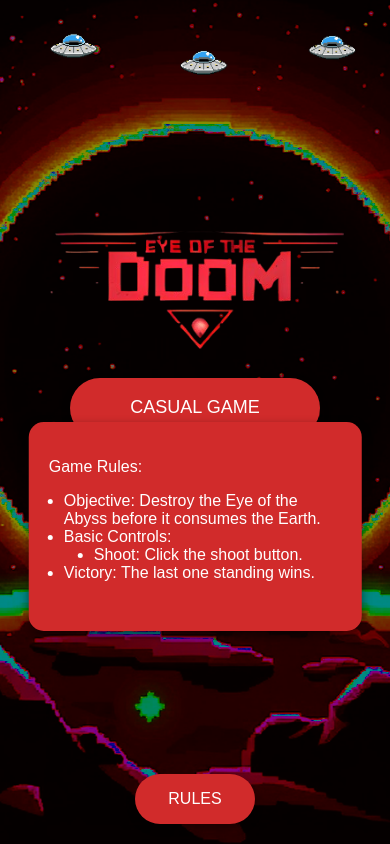
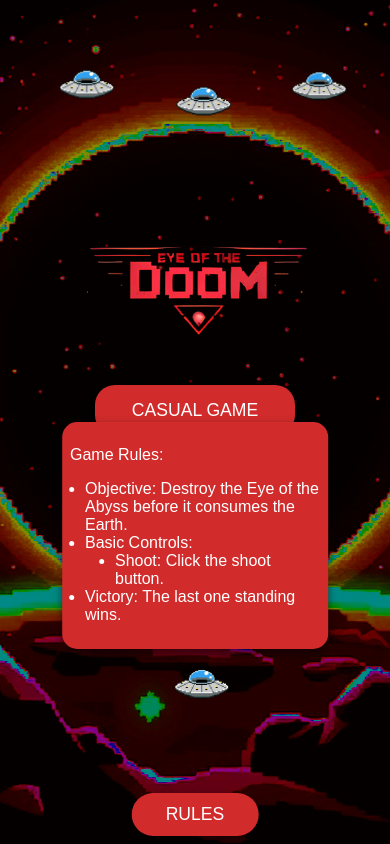
Before and after one commit to LozzDev/EyeOfTheDoom, a plain HTML site: page home.html in a window 390 px wide. Both pictures are taken after a click on the button "RULES". Drawn offline with Linux system fonts and the light colour scheme; a web font is replaced by a local one.

Commit message:
Modifying the home styles in the homeStyle2.css file, adding responsiveness to the entire home

```diff
--- a/home.html
+++ b/home.html
@@ -4,7 +4,7 @@
 		<meta charset="UTF-8" />
 		<meta name="viewport" content="width=device-width, initial-scale=1.0" />
 		<title>Eye of the Doom</title>
-		<link rel="stylesheet" href="homeStyle.css" />
+		<link rel="stylesheet" href="homeStyle2.css" />
 		<link rel="preconnect" href="https://fonts.googleapis.com" />
 		<link rel="preconnect" href="https://fonts.gstatic.com" crossorigin />
 		<link
@@ -43,8 +43,12 @@
 
 				<!-- Botones -->
 				<div class="buttons">
-					<a href="main.html"><button class="btn casual">Casual game</button></a>
-					<a href="custom.html"><button class="btn custom">Custom game</button></a>
+					<a href="main.html"
+						><button class="btn casual">Casual game</button></a
+					>
+					<a href="custom.html"
+						><button class="btn custom">Custom game</button></a
+					>
 				</div>
 
 				<!-- Caja de Reglas (inicialmente oculta) -->
@@ -52,7 +56,8 @@
 					<p>Game Rules:</p>
 					<ul>
 						<li>
-							Objective: Destroy the Eye of the Abyss before it consumes the Earth.
+							Objective: Destroy the Eye of the Abyss before it
+							consumes the Earth.
 						</li>
 						<li>
 							Basic Controls:
@@ -64,17 +69,12 @@
 					</ul>
 				</div>
 
-				<!-- Botón para mostrar las reglas -->
+				<!-- Botón para mostrar/ocultar las reglas -->
 				<button class="rules-toggle-btn" id="rulesButton">Rules</button>
 			</main>
 
+			<img id="ovni4" src="./images/ovni.png" alt="Ovni" />
 			<footer>
-				<img
-					class="ovni"
-					id="ovni4"
-					src="./images/ovni.png"
-					alt="Ovni"
-				/>
 				<div class="footer-links">
 					<p>© 2024 Eye of the Doom</p>
 					<a href="#">Aviso Legal</a>
--- a/homeScript.js
+++ b/homeScript.js
@@ -2,11 +2,7 @@
 const rulesButton = document.getElementById("rulesButton");
 const rulesBox = document.getElementById("rulesBox");
 
-// Alternar visibilidad de las reglas
+// Alternar visibilidad de las reglas al hacer clic en el botón
 rulesButton.addEventListener("click", () => {
-	if (rulesBox.style.display === "none" || rulesBox.style.display === "") {
-		rulesBox.style.display = "block"; // Muestra las reglas
-	} else {
-		rulesBox.style.display = "none"; // Oculta las reglas
-	}
+    rulesBox.classList.toggle("visible"); // Añadir o quitar la clase "visible"
 });
--- /dev/null
+++ b/homeStyle2.css
@@ -0,0 +1,320 @@
+/* General Styles */
+body,
+html {
+	margin: 0;
+	padding: 0;
+	height: 100%;
+	font-family: "Electrolize", sans-serif;
+	background: url("./images/fondo.png") no-repeat center center fixed;
+	background-size: cover;
+	overflow: hidden;
+}
+
+.container {
+	display: flex;
+	flex-direction: column;
+	justify-content: space-between;
+	height: 100%;
+	padding: 0 5%;
+}
+
+/* Header Ovnis */
+header {
+	display: flex;
+	justify-content: space-around;
+	align-items: flex-start;
+	margin-top: 5vh;
+}
+
+.ovni {
+	width: 15vw;
+	max-width: 100px;
+	animation: float 6s ease-in-out infinite;
+	margin-top: 4vh;
+}
+
+#ovni2 {
+	animation: reverseFloat 6s ease-in-out infinite;
+}
+
+#ovni3 {
+	animation-delay: 1s;
+}
+
+#ovni4 {
+	animation: float 6s ease-in-out infinite;
+    width: 15vw;
+	max-width: 100px;
+	text-align: center;
+	position: absolute;
+	top: 80%;
+	left: 46.5%;
+}
+
+.header_img_b,
+.footer_img_b {
+	width: auto;
+	height: 5vh;
+	max-height: 50px;
+}
+
+/* Rules Box */
+.rules-box {
+	position: absolute;
+	top: 50%;
+	left: 2%;
+	transform: translateY(-50%);
+	width: 80%;
+	max-width: 250px;
+	background-color: #d12b2b;
+	border-radius: 20px;
+	padding: 2%;
+	color: white;
+	font-size: 1rem;
+	box-shadow: 0 4px 10px rgba(0, 0, 0, 0.5);
+	z-index: 100;
+}
+
+.rules-box ul {
+	padding-left: 2%;
+}
+
+.rules-box ul ul {
+	list-style-type: disc;
+	margin-left: 10%;
+}
+
+/* Logo Section */
+.logo {
+	text-align: center;
+	position: absolute;
+	top: 18%;
+	left: 50%;
+	transform: translateX(-50%);
+}
+
+.logo img {
+	width: 80vw;
+	height: auto;
+	max-width: 500px;
+}
+
+/* Buttons */
+.buttons {
+	display: flex;
+	flex-direction: column;
+	align-items: center;
+	position: absolute;
+	top: 55%;
+	left: 50%;
+	height: auto;
+	transform: translateX(-50%);
+}
+
+.btn {
+	width: 80vw;
+	max-width: 200px;
+	height: 8vh;
+	background-color: #d12b2b;
+	border: none;
+	border-radius: 25px;
+	color: white;
+	font-size: 1.1rem;
+	text-transform: uppercase;
+	margin: 5px;
+	cursor: pointer;
+	box-shadow: 0 4px 8px rgba(0, 0, 0, 0.3);
+	transition: background-color 0.3s;
+}
+
+.btn:hover {
+	background-color: #a32222;
+}
+
+/* Footer */
+footer {
+	display: flex;
+	flex-direction: column;
+	align-items: center;
+	justify-content: center;
+	background-color: #1a1a1a;
+	color: white;
+	padding: 10px 5px;
+	width: 100%;
+	box-shadow: 0 -4px 8px rgba(0, 0, 0, 0.3);
+}
+
+.footer-links {
+	display: flex;
+	justify-content: center;
+	gap: 15px;
+}
+
+.footer-links a {
+	color: #ffffff;
+	padding: 10px 5px;
+	text-decoration: none;
+	font-size: 0.8rem;
+	transition: color 0.3s, background-color 0.3s, border 0.3s;
+	background-color: transparent;
+	border: 2px solid #d12b2b;
+	border-radius: 25px;
+	display: inline-block;
+	text-align: center;
+}
+
+.footer-links a:hover {
+	color: white;
+	background-color: #d12b2b;
+}
+
+footer p {
+	font-size: 0.8rem;
+}
+
+/* Animations */
+@keyframes float {
+	0% {
+		transform: translateY(0) translateX(0);
+	}
+	25% {
+		transform: translateY(-10px) translateX(10px);
+	}
+	50% {
+		transform: translateY(0) translateX(0px);
+	}
+	75% {
+		transform: translateY(10px) translateX(10px);
+	}
+	100% {
+		transform: translateY(0) translateX(0);
+	}
+}
+
+@keyframes reverseFloat {
+	0% {
+		transform: translateY(0) translateX(0);
+	}
+	25% {
+		transform: translateY(10px) translateX(10px);
+	}
+	50% {
+		transform: translateY(0) translateX(0px);
+	}
+	75% {
+		transform: translateY(-10px) translateX(10px);
+	}
+	100% {
+		transform: translateY(0) translateX(0);
+	}
+}
+
+/* Media Query para móviles (413px x 918px o menor) */
+@media screen and (max-width: 900px) {
+    .rules-box {
+        display: none;
+    }
+
+    .rules-box.visible {
+        display: block; /* Se muestra cuando tiene la clase 'visible' */
+    }
+
+	.rules-box {
+		display: none;
+		position: fixed;
+		bottom: 20px;
+		left: 50%;
+		transform: translateX(-50%);
+		width: 100%;
+		max-height: 25%;
+		overflow-y: auto;
+		background-color: #d12b2b;
+		border-radius: 15px;
+		color: white;
+		font-size: 12px;
+		box-shadow: 0 4px 10px rgba(0, 0, 0, 0.5);
+		z-index: 150;
+		font-size: 16px;
+	}
+
+	.rules-box ul {
+		padding-left: 15px;
+	}
+
+	.rules-box ul ul {
+		list-style-type: disc;
+		margin-left: 15px;
+	}
+
+	.rules-toggle-btn {
+		display: block;
+		position: fixed;
+		bottom: 1vh;
+		left: 50%;
+		transform: translateX(-50%);
+		width: 15vh;
+		height: 5vh;
+		background-color: #d12b2b;
+		border: none;
+		border-radius: 25px;
+		color: white;
+		font-size: 1.1rem;
+		text-transform: uppercase;
+		box-shadow: 0 4px 8px rgba(0, 0, 0, 0.3);
+		cursor: pointer;
+		z-index: 200;
+	}
+
+	.rules-toggle-btn:hover {
+		background-color: #a32222;
+	}
+
+	/* Logo Section */
+	.logo {
+		text-align: center;
+		position: absolute;
+		top: 25%;
+		left: 50%;
+		transform: translateX(-50%);
+	}
+
+	.logo img {
+		width: 80vw;
+		height: auto;
+		max-width: 300px;
+	}
+
+	/* Buttons */
+	.buttons {
+		display: flex;
+		flex-direction: column;
+		align-items: center;
+		position: absolute;
+		top: 45%;
+		left: 50%;
+		transform: translateX(-50%);
+	}
+
+	.btn {
+		width: 80vw;
+		max-width: 200px;
+		height: 6vh;
+		background-color: #d12b2b;
+		border: none;
+		border-radius: 20px;
+		color: white;
+		font-size: 1.1rem;
+		text-transform: uppercase;
+		margin: 5px;
+		cursor: pointer;
+		box-shadow: 0 4px 8px rgba(0, 0, 0, 0.3);
+	}
+
+    #ovni4 {
+        left: 42%;
+    }
+
+	footer {
+		display: none;
+	}
+}
```
